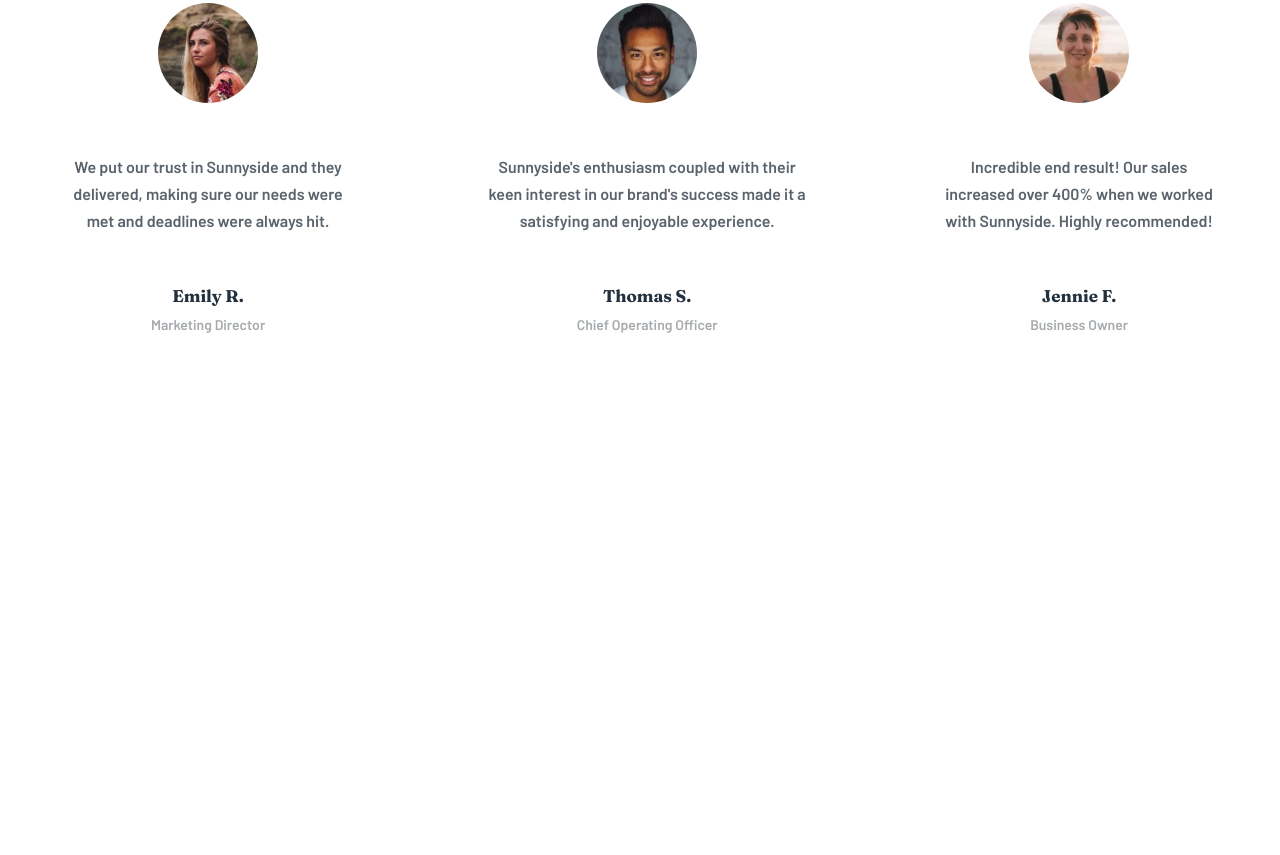
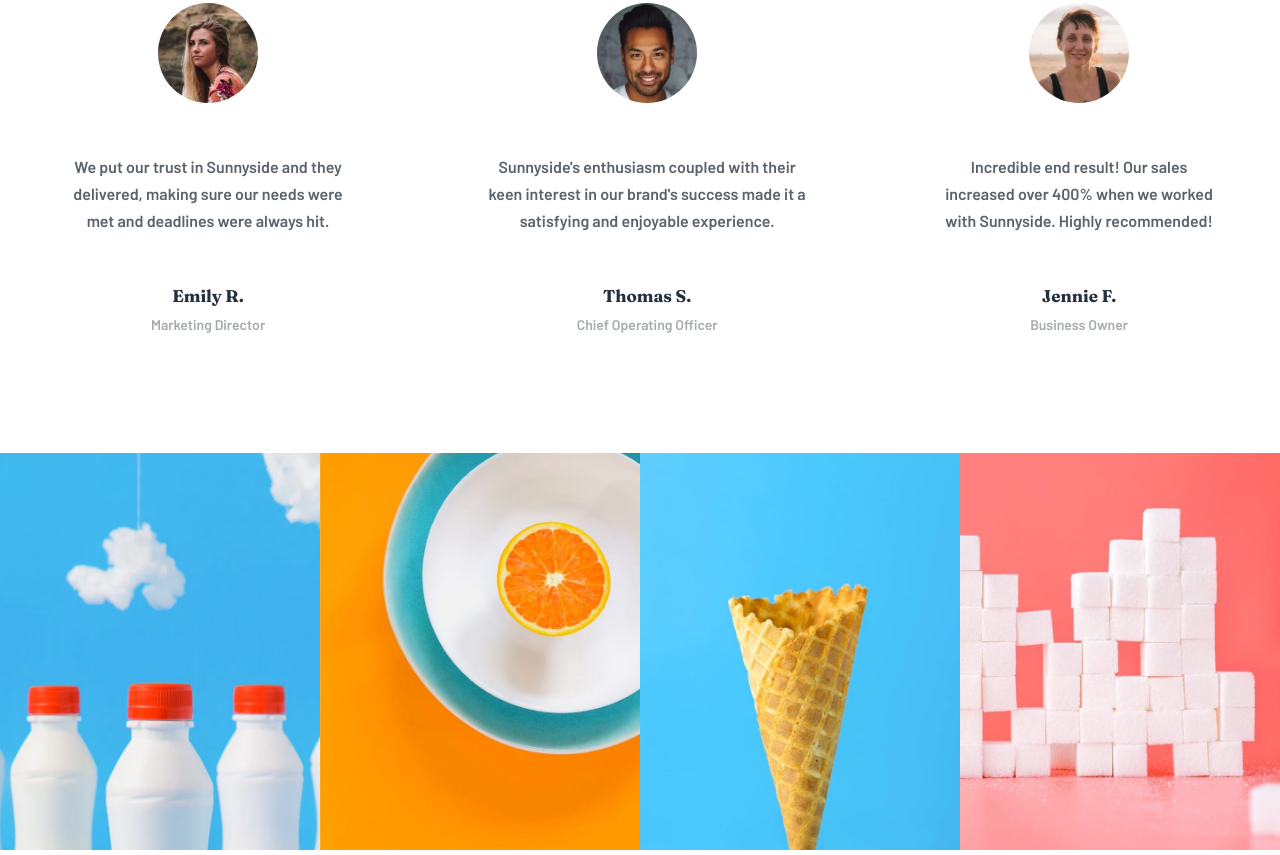
Before and after one commit to Josepascal/sunnyside-project, a plain HTML site: page index.html in a window 1280 px wide. Shown: the part 2861-3716 px from the top of the page. Before the commit the page ends 3314 px from the top, so only its background shows below. Drawn offline with Linux system fonts and the light colour scheme.

Commit message:
add gallery section and gallery css

```diff
--- a/index.html
+++ b/index.html
@@ -101,5 +101,23 @@
       </div>
     </div>
   </section>
+
+  <!-- Gallery Section -->
+  <section>
+    <div class="gallery-container">
+      <div class="milk image">
+        <img src="/images/desktop/image-gallery-milkbottles.jpg" alt="Milk bottles">
+      </div>
+      <div class="orange image">
+        <img src="/images/desktop/image-gallery-orange.jpg" alt="Orange">
+      </div>
+      <div class="cone image">
+        <img src="/images/desktop/image-gallery-cone.jpg" alt="Cone">
+      </div>
+      <div class="sugar image">
+        <img src="/images/desktop/image-gallery-sugarcubes.jpg" alt="Sugar cubes">
+      </div>
+    </div>
+  </section>
 </body>
 </html>
--- a/style.css
+++ b/style.css
@@ -267,3 +267,16 @@ body {
   font-size: 14px;
   margin-top: 10px;
 }
+
+/* Gallery Section */
+.gallery-container {
+  display: flex;
+}
+
+.image {
+  max-width: 100%;
+}
+
+.image img {
+  width: 100%;
+}
```
